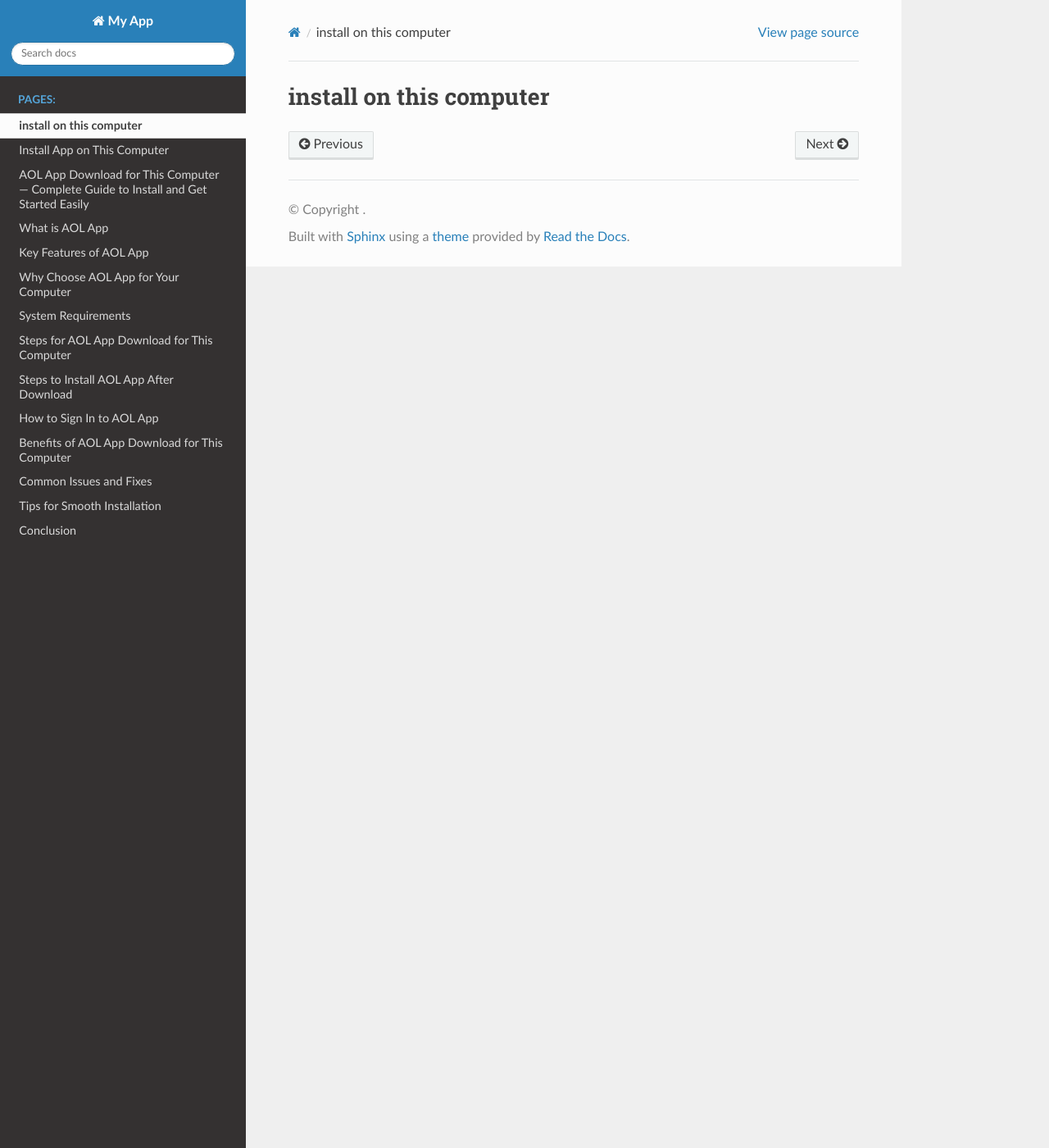
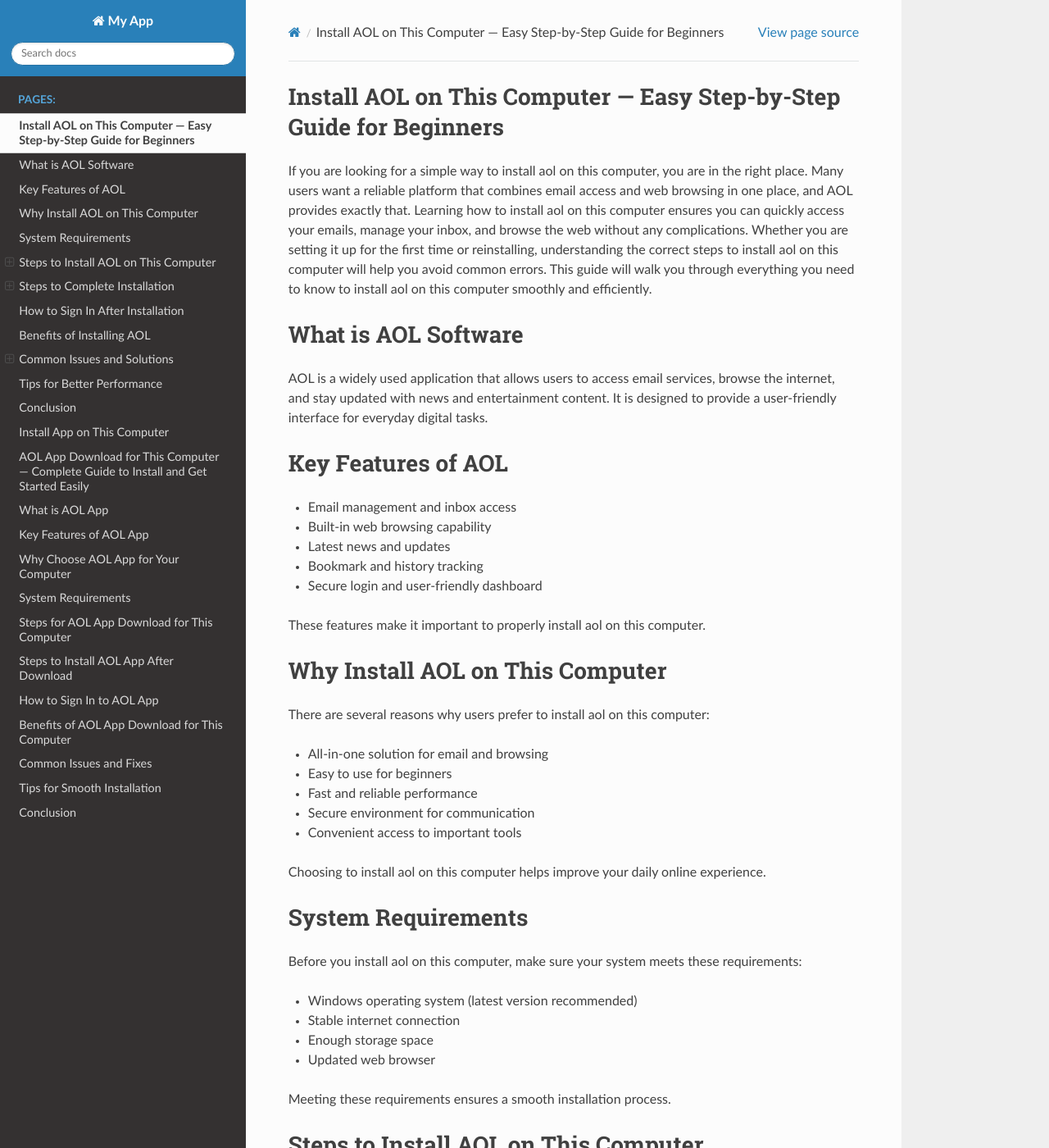
Before and after one commit to Dshead-ai/myapp, a Sphinx documentation site: the page built from docs/install.rst, in a window 1280 px wide and 1400 px high. Shown: the whole window at 82% size. Built offline with Sphinx 7.4.7 and the Read the Docs theme 3.1.0, drawn with Linux system fonts in a browser that asks for light colours; some of the changed text lies outside the part shown.

Commit message:
Update install.rst

```diff
--- a/docs/install.rst
+++ b/docs/install.rst
@@ -1,2 +1,176 @@
-install on this computer
-=============================
+Install AOL on This Computer — Easy Step-by-Step Guide for Beginners
+===================================================================
+If you are looking for a simple way to install aol on this computer, you are in the right place. Many users want a reliable platform that combines email access and web browsing in one place, and AOL provides exactly that. Learning how to install aol on this computer ensures you can quickly access your emails, manage your inbox, and browse the web without any complications. Whether you are setting it up for the first time or reinstalling, understanding the correct steps to install aol on this computer will help you avoid common errors. This guide will walk you through everything you need to know to install aol on this computer smoothly and efficiently.
+
+What is AOL Software
+====================
+
+AOL is a widely used application that allows users to access email services, browse the internet, and stay updated with news and entertainment content. It is designed to provide a user-friendly interface for everyday digital tasks.
+
+Key Features of AOL
+===================
+
+- Email management and inbox access
+- Built-in web browsing capability
+- Latest news and updates
+- Bookmark and history tracking
+- Secure login and user-friendly dashboard
+
+These features make it important to properly install aol on this computer.
+
+Why Install AOL on This Computer
+================================
+
+There are several reasons why users prefer to install aol on this computer:
+
+- All-in-one solution for email and browsing
+- Easy to use for beginners
+- Fast and reliable performance
+- Secure environment for communication
+- Convenient access to important tools
+
+Choosing to install aol on this computer helps improve your daily online experience.
+
+System Requirements
+===================
+
+Before you install aol on this computer, make sure your system meets these requirements:
+
+- Windows operating system (latest version recommended)
+- Stable internet connection
+- Enough storage space
+- Updated web browser
+
+Meeting these requirements ensures a smooth installation process.
+
+Steps to Install AOL on This Computer
+====================================
+
+Follow these simple steps to install aol on this computer:
+
+Step 1 - Open Your Browser
+---------------------------
+
+Launch your preferred web browser such as Chrome, Edge, or Firefox.
+
+Step 2 - Visit Official AOL Website
+------------------------------------
+
+Go to the official AOL website to begin the download process.
+
+Step 3 - Find Download Option
+------------------------------
+
+Locate the latest version of the AOL software available for download.
+
+Step 4 - Click Download
+------------------------
+
+Click the download button to start downloading the installer file.
+
+Step 5 - Save the File
+-----------------------
+
+Save the file in an easily accessible folder on your computer.
+
+These steps will help you begin to install aol on this computer.
+
+Steps to Complete Installation
+==============================
+
+After downloading, follow these steps to install aol on this computer:
+
+Step 1 - Open Installer File
+-----------------------------
+
+Go to the folder where the file is saved and double-click it.
+
+Step 2 - Allow Permissions
+---------------------------
+
+Click “Yes” if prompted to allow changes to your system.
+
+Step 3 - Follow Setup Instructions
+-----------------------------------
+
+Accept the terms and follow the on-screen instructions.
+
+Step 4 - Finish Installation
+-----------------------------
+
+Wait for the installation to complete successfully.
+
+Step 5 - Launch AOL
+--------------------
+
+Open the application and get started.
+
+Now you have successfully managed to install aol on this computer.
+
+How to Sign In After Installation
+================================
+
+Once you install aol on this computer, follow these steps to sign in:
+
+- Open the AOL application
+- Enter your AOL email address
+- Type your password
+- Click Sign In
+
+You can now access your account and features.
+
+Benefits of Installing AOL
+==========================
+
+When you install aol on this computer, you gain several benefits:
+
+- Quick access to emails
+- Integrated browsing experience
+- Secure login system
+- Easy navigation
+- Reliable performance
+
+These advantages make it worthwhile to install aol on this computer.
+
+Common Issues and Solutions
+==========================
+
+While trying to install aol on this computer, you may face some issues:
+
+Download Issues
+----------------
+
+- Check your internet connection
+- Retry the download
+
+Installation Errors
+-------------------
+
+- Run installer as administrator
+- Disable antivirus temporarily
+
+Login Problems
+---------------
+
+- Verify your credentials
+- Reset your password if needed
+
+These solutions help you successfully install aol on this computer.
+
+Tips for Better Performance
+==========================
+
+After you install aol on this computer, follow these tips:
+
+- Keep the software updated
+- Clear cache and browsing data regularly
+- Restart your computer occasionally
+- Avoid running too many programs at once
+- Use a secure password
+
+These tips improve your overall experience.
+
+Conclusion
+==========
+
+Learning how to install aol on this computer is simple when you follow the correct steps. This guide helps you download, install, and start using AOL without any confusion. Whether you are a new user or reinstalling the application, choosing to install aol on this computer ensures you have a reliable platform for email and browsing. By following this step-by-step guide, you can complete the process quickly and enjoy a smooth and secure online experience.
```
